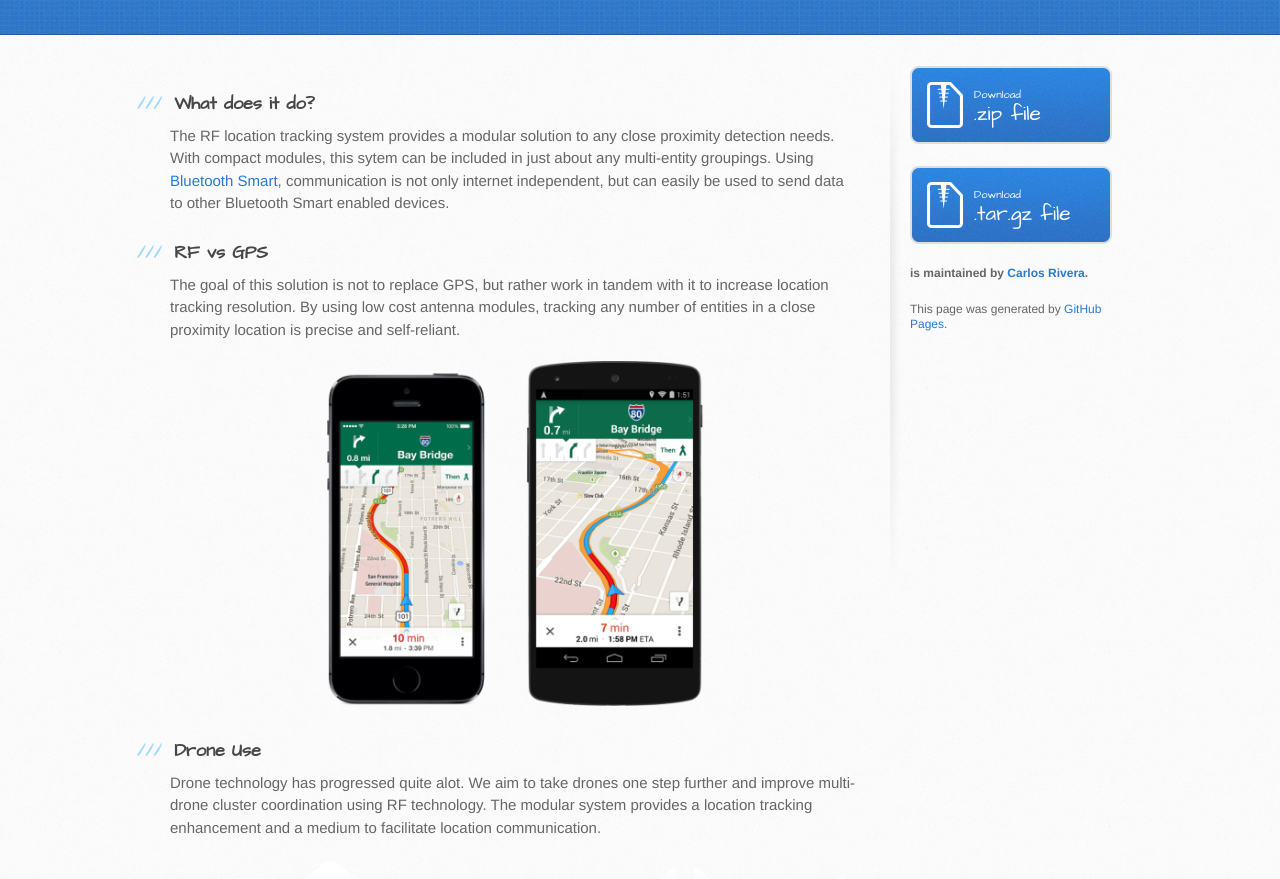
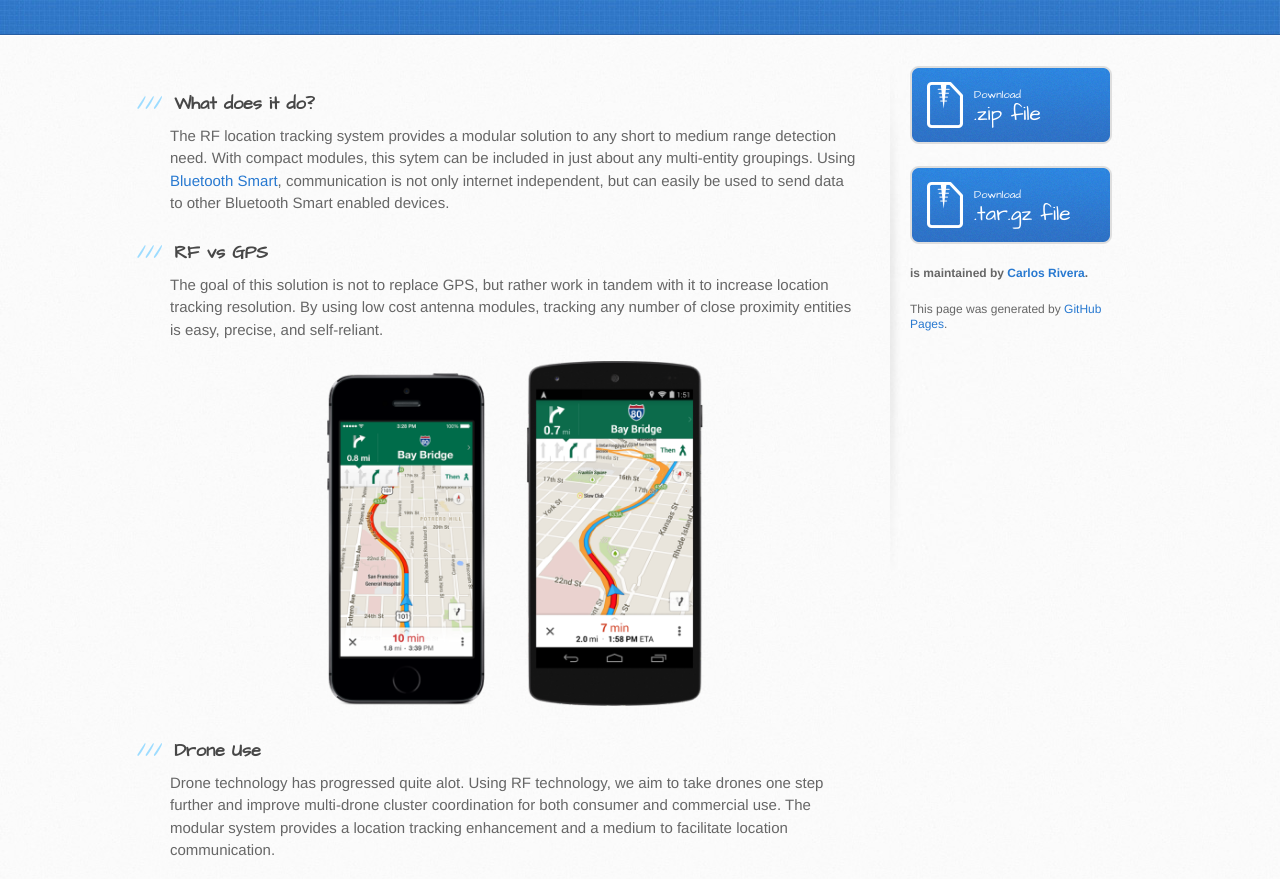
Before and after one commit to crivera-94/engl181homepage, a website: page index.html in a window 1280 px wide. Shown: the part 200-1079 px from the top of the page. Drawn offline with Linux system fonts and the light colour scheme.

Commit message:
add stuff

```diff
--- a/index.html
+++ b/index.html
@@ -30,21 +30,21 @@
         <section id="main-content">
           <h3>
 <a id="welcome-to-github-pages" class="anchor" href="#welcome-to-github-pages" aria-hidden="true"><span aria-hidden="true" class="octicon octicon-link"></span></a>What does it do?</h3>
-<p>The RF location tracking system provides a modular solution to any close proximity detection needs. With compact modules, this sytem can be included in just about any multi-entity groupings. Using <a href="https://www.bluetooth.com/what-is-bluetooth-technology/bluetooth-technology-basics/low-energy" class="user-mention">Bluetooth Smart</a>, communication is not only internet independent, but can easily be used to send data to other Bluetooth Smart enabled devices.</p>
+<p>The RF location tracking system provides a modular solution to any short to medium range detection need. With compact modules, this sytem can be included in just about any multi-entity groupings. Using <a href="https://www.bluetooth.com/what-is-bluetooth-technology/bluetooth-technology-basics/low-energy" class="user-mention">Bluetooth Smart</a>, communication is not only internet independent, but can easily be used to send data to other Bluetooth Smart enabled devices.</p>
 
 <h3>
 <a id="designer-templates" class="anchor" href="#designer-templates" aria-hidden="true"><span aria-hidden="true" class="octicon octicon-link"></span></a>RF vs GPS</h3>
-<p>The goal of this solution is not to replace GPS, but rather work in tandem with it to increase location tracking resolution. By using low cost antenna modules, tracking any number of entities in a close proximity location is precise and self-reliant.</p>
+<p>The goal of this solution is not to replace GPS, but rather work in tandem with it to increase location tracking resolution. By using low cost antenna modules, tracking any number of close proximity entities is easy, precise, and self-reliant.</p>
 <img src="phonemaps.png">
 
 <h3>
 <a id="creating-pages-manually" class="anchor" href="#creating-pages-manually" aria-hidden="true"><span aria-hidden="true" class="octicon octicon-link"></span></a>Drone Use</h3>
-<p>Drone technology has progressed quite alot. We aim to take drones one step further and improve multi-drone cluster coordination using RF technology. The modular system provides a location tracking enhancement and a medium to facilitate location communication.</p>
+<p>Drone technology has progressed quite alot. Using RF technology, we aim to take drones one step further and improve multi-drone cluster coordination for both consumer and commercial use. The modular system provides a location tracking enhancement and a medium to facilitate location communication.</p>
 <img src="drone.png">
 
 <h3>
 <a id="authors-and-contributors" class="anchor" href="#authors-and-contributors" aria-hidden="true"><span aria-hidden="true" class="octicon octicon-link"></span></a>Communication</h3>
-<p>Messaging your friends is really simple when near a wifi network or in an area with data coverage. When these technologies are not accessible, the communication protocol option used in our system is the optimal solution. By using <a href="https://www.bluetooth.com/what-is-bluetooth-technology/bluetooth-technology-basics/low-energy" class="user-mention">Bluetooth Smart</a>, communication between nearby peers is easy and doesn't require the use of large-scale external components.</p>
+<p>Messaging your friends is really simple when near a wifi network or in an area with data coverage. When these technologies are not accessible, the communication protocol option used in our system is the optimal solution. <a href="https://www.bluetooth.com/what-is-bluetooth-technology/bluetooth-technology-basics/low-energy" class="user-mention">Bluetooth Smart</a>, communication between nearby peers is easy and doesn't require the use of large-scale external components.</p>
 <!--
 <p>You can @mention a GitHub username to generate a link to their profile. The resulting <code>&lt;a&gt;</code> element will link to the contributor’s GitHub Profile. For example: In 2007, Chris Wanstrath (<a href="https://github.com/defunkt" class="user-mention">@defunkt</a>), PJ Hyett (<a href="https://github.com/pjhyett" class="user-mention">@pjhyett</a>), and Tom Preston-Werner (<a href="https://github.com/mojombo" class="user-mention">@mojombo</a>) founded GitHub.</p>
  -->
```
